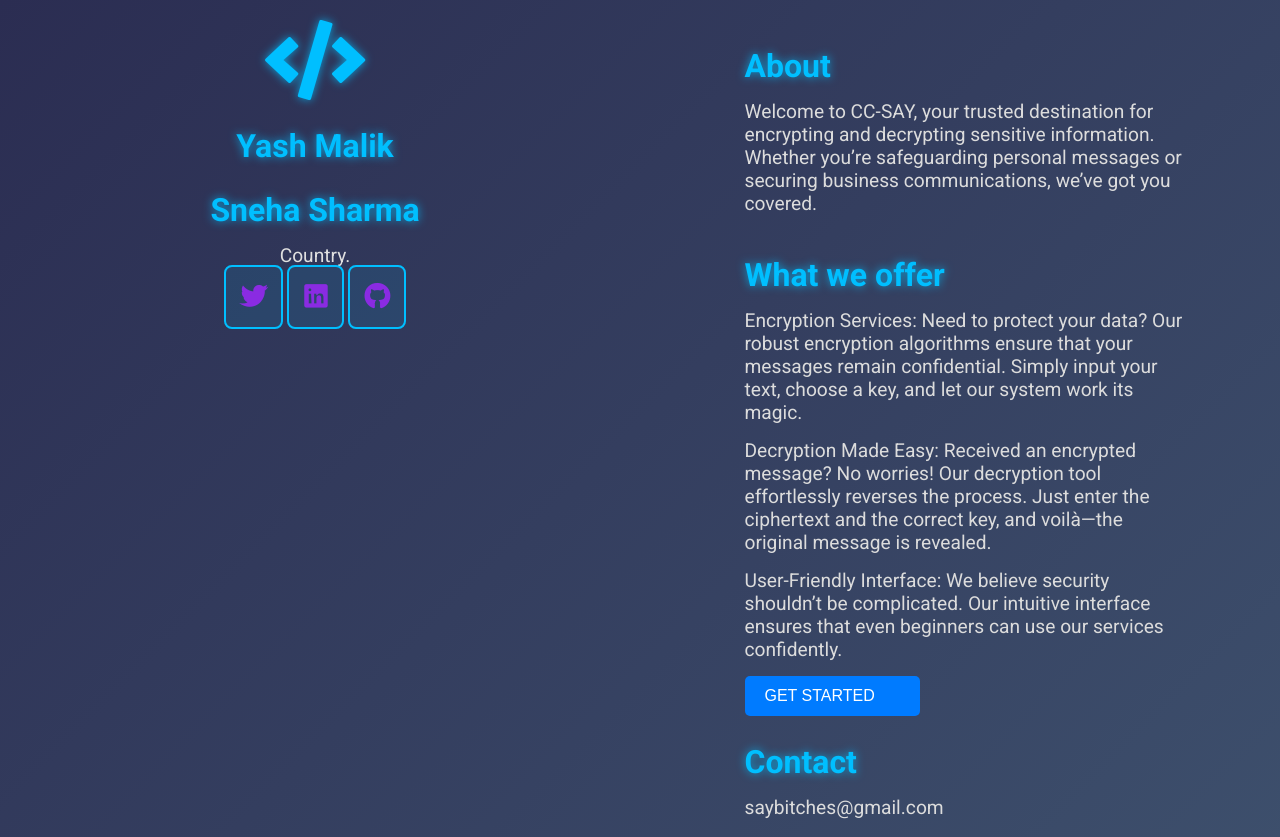
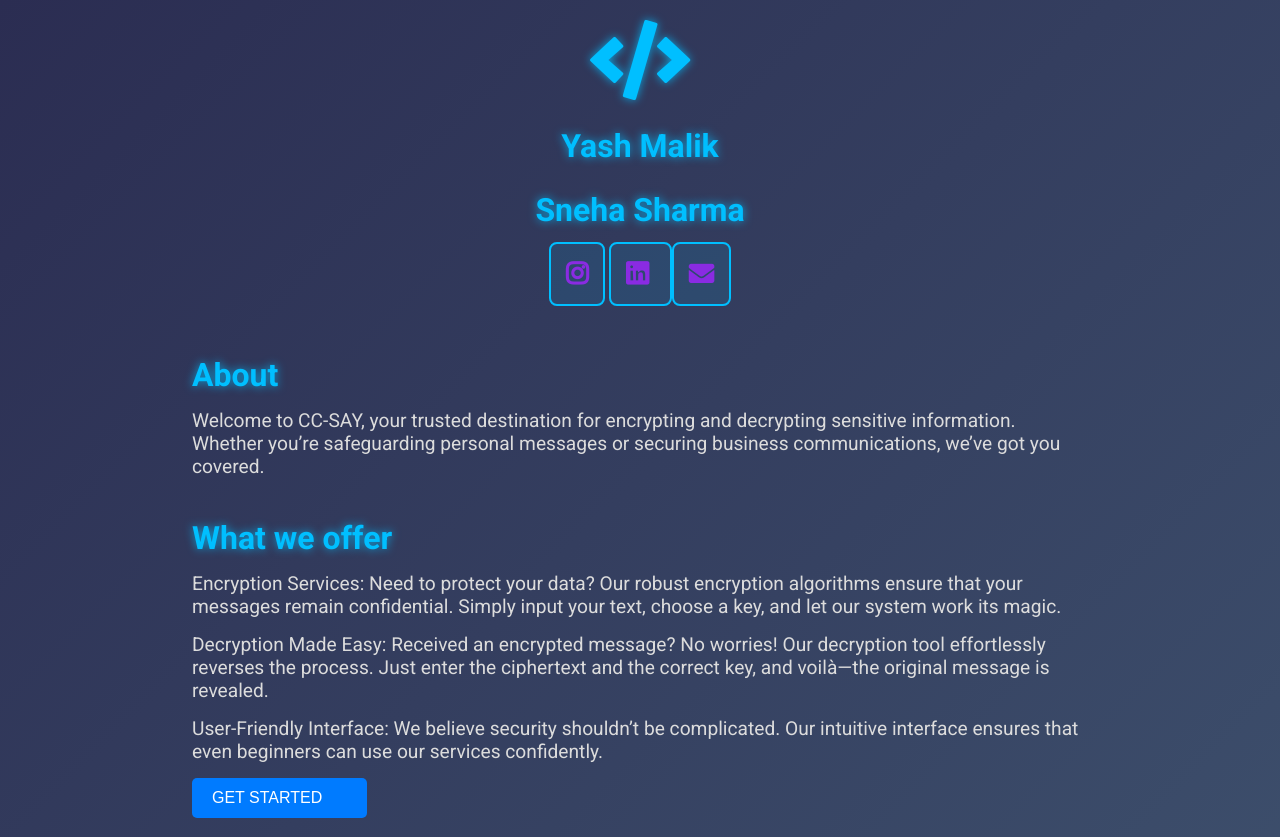
Before and after one commit to Yashmalik2004/SAY, a plain HTML site: page index.html in a window 1280 px wide. Shown: the top 837 px of the page. Drawn offline with Linux system fonts and the light colour scheme.

Commit message:
Update index.html

```diff
--- a/index.html
+++ b/index.html
@@ -52,16 +52,22 @@
     </style>
 </head>
 <body>
-    <div class="grid-2">
-        <div class="section-1">
-            <i class="fas fa-code fa-5x white"></i>
-            <h2>Yash Malik</h2>
-            <h2>Sneha Sharma</h2>
-            <p>Country.</p>
-            <a href="#"><i class="fab fa-twitter"></i></a>
-            <a href="#"><i class="fab fa-linkedin"></i></a>
-            <a href="#"><i class="fab fa-github"></i></a>
-        </div>
+    <div class="section-1">
+        <i class="fas fa-code fa-5x white"></i>
+        <h2>Yash Malik</h2>
+        <h2>Sneha Sharma</h2>
+        <p></p>
+        <a href="https://www.instagram.com/yashu_af/" target="_blank"><i class="fab fa-instagram"></i></a>
+
+        <a href="https://www.linkedin.com/in/yash-malik-2004-ss/" target="_blank">
+            <i class="fab fa-linkedin"></i>
+        </a>
+
+
+        <a href="mailto:sayash2july@gmail.com"><i class="fas fa-envelope"></i></a>
+    </div>
+
+
         <div class="section-2">
             <h2>About</h2>
             <p>Welcome to CC-SAY, your trusted destination for encrypting and decrypting sensitive information. Whether you’re safeguarding personal messages or securing business communications, we’ve got you covered.</p>
```
